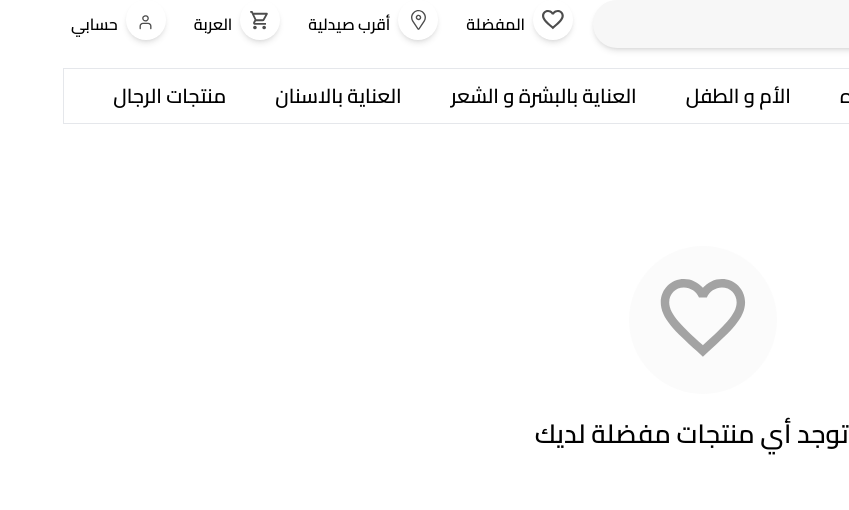
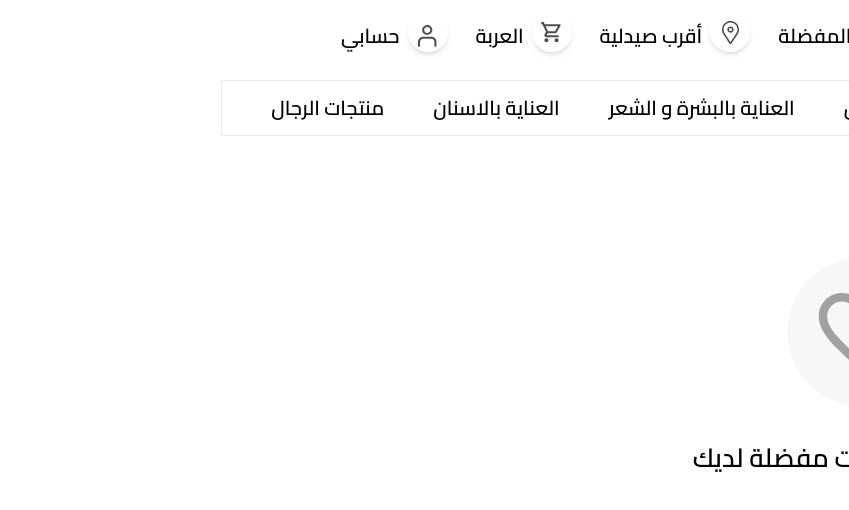
Before and after one commit to KareemBasher/eshfeeny-frontend, a React (Vite) app: page /favorites in a window 1280 px wide. Shown: the top 510 px of the page, without its empty margins (431-1280 px from the left). Built offline with nearby package versions, Linux system fonts and the light colour scheme.

Commit message:
Fixed some visuals

```diff
--- a/src/components/common/PageEmpty.jsx
+++ b/src/components/common/PageEmpty.jsx
@@ -2,16 +2,15 @@ import React from 'react'
 const PageEmpty = ({ onGetLogo, onGetText }) => {
   return (
     <div>
-      <div className="text-right  text-[28px] m-10">المنتجات المفضلة</div>
+      <div className="text-right text-[28px] m-10">المنتجات المفضلة</div>
 
-      <div className="my-8">
-        <div className="flex justify-center rounded-[50%]  w-ull ">
-          <img src={onGetLogo} alt="" />
+      <div className="flex justify-center my-8">
+        <div className="flex justify-center rounded-full w-[148px] h-[148px]  bg-[#F7F7F7]">
+          <img className="h-[77.69px] self-center" src={onGetLogo} alt="Logo" />
         </div>
-
-        <div className="m-5 text-[26px]">
-          <p>{onGetText}</p>
-        </div>
+      </div>
+      <div className="m-5 text-[26px]">
+        <p>{onGetText}</p>
       </div>
     </div>
   )
--- a/src/components/common/RoundButton.jsx
+++ b/src/components/common/RoundButton.jsx
@@ -5,10 +5,10 @@ const RoundButton = ({ onGetLogo, onGetText, onGetPath }) => {
   return (
     <div className="flex mr-5 min-w-fit">
       <Link to={onGetPath} className="flex justify-center rounded-full shadow-md w-10 h-10">
-        <img className="h-5 self-center" src={onGetLogo} />
+        <img className="self-center" src={onGetLogo} />
       </Link>
-      <Link to={onGetPath} className="self-center px-2" dir="rtl">
-        {onGetText}
+      <Link to={onGetPath} className="self-center px-2">
+        <p className="text-[20px]">{onGetText}</p>
       </Link>
     </div>
   )
--- a/src/components/common/SearchBar.jsx
+++ b/src/components/common/SearchBar.jsx
@@ -4,10 +4,9 @@ import SearchLogo from '../../assets/common/SearchIcon.svg'
 const SearchBar = ({ onGetData }) => {
   return (
     <div className="flex justify-start bg-[#F7F7F7] rounded-full w-full shadow-md">
-      <img className="px-5 py-3" src={SearchLogo} alt="Search Logo" />
+      <img className="px-5 py-3 " src={SearchLogo} alt="Search Logo" />
       <input
-        className="bg-[#F7F7F7] outline-none w-auto rounded-full"
-        dir="rtl"
+        className="bg-[#F7F7F7] outline-none w-full rounded-full"
         type="text"
         placeholder="ما الذي تبحت عنه؟"
         onChange={onGetData}
--- a/src/components/pages/Favourites.jsx
+++ b/src/components/pages/Favourites.jsx
@@ -3,11 +3,11 @@ import SearchBar from '../common/SearchBar'
 import RoundButton from '../common/RoundButton'
 import NavList from '../common/NavList'
 import HeartDark from '../../assets/common/HeartDark.svg'
+import HeartLight from '../../assets/common/HeartLight.svg'
 import Location from '../../assets/common/Location.svg'
 import Cart from '../../assets/common/Cart.svg'
 import Person from '../../assets/common/Person.svg'
 import PageEmpty from '../common/PageEmpty'
-import GroupHeart from '../../assets/common/GroupHeart.svg'
 
 const Favourites = () => {
   const [query, setQuery] = useState('')
@@ -17,18 +17,18 @@ const Favourites = () => {
 
   return (
     <>
-      <div className="flex">
+      <div className="flex pt-3 px-[112px]">
         <SearchBar onGetData={searchResult} />
         <RoundButton onGetLogo={HeartDark} onGetText="المفضلة" onGetPath="/favorites" />
         <RoundButton onGetLogo={Location} onGetText="أقرب صيدلية" onGetPath="/location" />
         <RoundButton onGetLogo={Cart} onGetText="العربة" onGetPath="/cart" />
         <RoundButton onGetLogo={Person} onGetText="حسابي" onGetPath="/profile" />
       </div>
-      <div className=" my-5 border  w-full  py-3  ">
+      <div className="my-5 py-3 border w-full">
         <NavList />
       </div>
       <div>
-        <PageEmpty onGetLogo={GroupHeart} onGetText="لا توجد أي منتجات مفضلة لديك "></PageEmpty>
+        <PageEmpty onGetLogo={HeartLight} onGetText="لا توجد أي منتجات مفضلة لديك"></PageEmpty>
       </div>
     </>
   )
--- a/src/components/pages/LandingPage.jsx
+++ b/src/components/pages/LandingPage.jsx
@@ -1,12 +1,12 @@
 import React from 'react'
-import logo from '../../assets/common/logo.svg'
+import Logo from '../../assets/common/Logo.svg'
 import WideButton from '../common/WideButton'
 import { Link } from 'react-router-dom'
 
 const LandingPage = () => {
   return (
     <div className="flex flex-col items-center justify-center">
-      <img className="w-[306px] my-14" src={logo} alt="logo" />
+      <img className="w-[306px] my-14" src={Logo} alt="Logo" />
       <p className="text-[28px]">مرحبا بك في تطبيق أشفينى</p>
 
       <div className="w-[472px] flex flex-col mt-32">
--- a/src/components/pages/Login.jsx
+++ b/src/components/pages/Login.jsx
@@ -1,5 +1,5 @@
 import React, { useState, useEffect } from 'react'
-import logo from '../../assets/common/logo.svg'
+import Logo from '../../assets/common/Logo.svg'
 import CredentialsInput from '../common/CredentialsInput'
 import LoginVector from '../../assets/common/LoginVector.svg'
 import WideButton from '../common/WideButton'
@@ -21,7 +21,7 @@ const Login = ({ changeLoggedUSer }) => {
   return (
     <div>
       <div className="flex h-[25vh] items-center justify-center">
-        <img src={logo} className="mx-5 w-[44px]" alt="logo" />
+        <img src={Logo} className="mx-5 w-[44px]" alt="Logo" />
         <span className="text-[24px]">مرحبا بك في تطبيق أشفينى </span>
       </div>
 
```
Also changed, not shown: src/assets/common/GroupHeart.svg (deleted).
